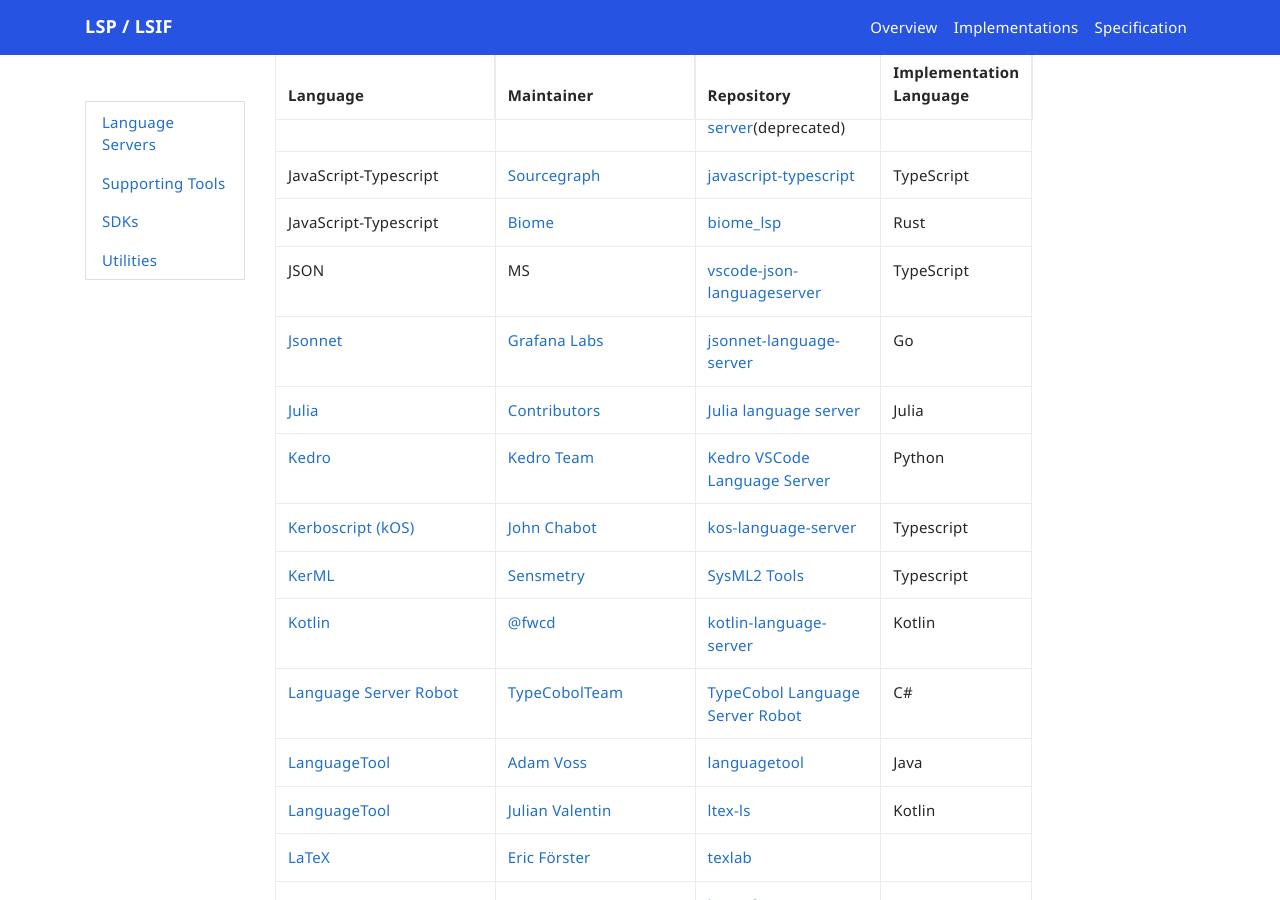
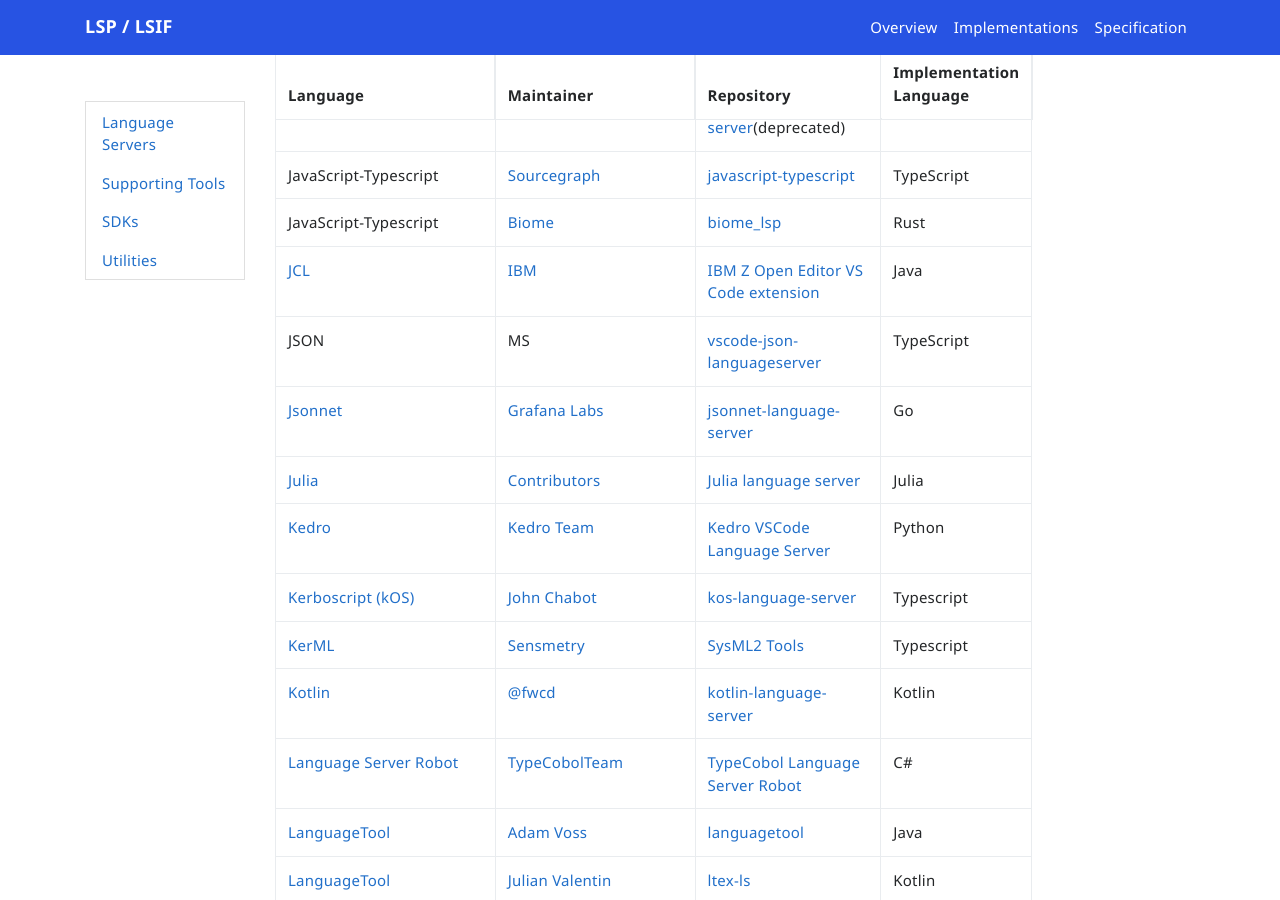
Before and after one commit to microsoft/language-server-protocol, a Jekyll site: the page built from _implementors/servers.md, in a window 1280 px wide and 900 px high, scrolled down 6320 px. Built offline with Jekyll 4.4.1, drawn with Linux system fonts in a browser that asks for light colours; nearby versions of some CDN libraries; comment, search, counter and statistics services are not loaded.

Commit message:
Add implementor for JCL LSP Server (#1955)
Language server reference for JCL

```diff
--- a/_implementors/servers.md
+++ b/_implementors/servers.md
@@ -118,6 +118,7 @@
 | JavaScript Flow| [flowtype](https://github.com/flowtype/) | [flow-language-server](https://github.com/flowtype/flow-language-server)(deprecated) | JavaScript, Flow |
 | JavaScript-Typescript | [Sourcegraph](https://sourcegraph.com/) | [javascript-typescript](https://github.com/sourcegraph/javascript-typescript-langserver) | TypeScript |
 | JavaScript-Typescript | [Biome](https://github.com/biomejs) | [biome_lsp](https://github.com/biomejs/biome/tree/main/crates/biome_lsp) | Rust |
+| [JCL](https://publibz.boulder.ibm.com/epubs/pdf/iea2b600.pdf) | [IBM](https://www.ibm.com/) |  [IBM Z Open Editor VS Code extension](https://marketplace.visualstudio.com/items?itemName=IBM.zopeneditor) | Java |
 | JSON | MS | [vscode-json-languageserver](https://www.npmjs.com/package/vscode-json-languageserver) | TypeScript |
 | [Jsonnet](https://jsonnet.org/) | [Grafana Labs](https://grafana.com/) | [jsonnet-language-server](https://github.com/grafana/jsonnet-language-server) | Go |
 | [Julia](http://julialang.org/) | [Contributors](https://github.com/JuliaEditorSupport/LanguageServer.jl/graphs/contributors) | [Julia language server](https://github.com/JuliaEditorSupport/LanguageServer.jl) | Julia |
```
